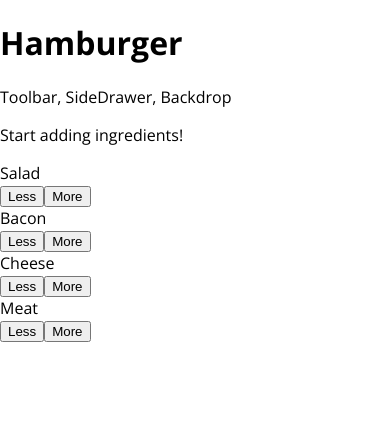
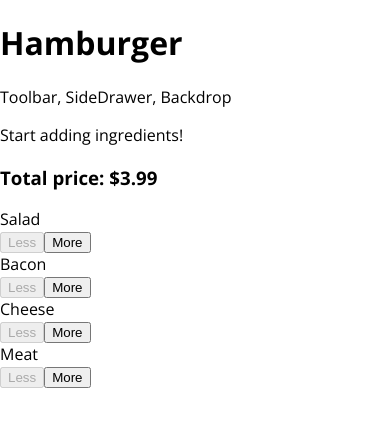
Before and after one commit to KevinTMtz/ReactApps, a React app in the folder Hamburger/: page / in a window 390 px wide. Shown: the top 426 px of the page. Built offline with nearby package versions, Linux system fonts and the light colour scheme.

Commit message:
Hamburger App: Added burger builder functionality.

```diff
--- a/Hamburger/src/Components/Burger/BuildControls/BuildControl/BuildControl.js
+++ b/Hamburger/src/Components/Burger/BuildControls/BuildControl/BuildControl.js
@@ -5,8 +5,16 @@ import classes from './BuildControl.css';
 const buildControl = (props) => (
   <div className={classes.BuildControl}>
     <div className={classes.Label}>{props.label}</div>
-    <button className={classes.Less}>Less</button>
-    <button className={classes.More}>More</button>
+    <button
+      className={classes.Less}
+      onClick={props.removed}
+      disabled={props.disabled}
+    >
+      Less
+    </button>
+    <button className={classes.More} onClick={props.added}>
+      More
+    </button>
   </div>
 );
 
--- a/Hamburger/src/Components/Burger/BuildControls/BuildControls.js
+++ b/Hamburger/src/Components/Burger/BuildControls/BuildControls.js
@@ -12,8 +12,15 @@ const controls = [
 
 const buildControls = (props) => (
   <div className={classes.BuildControls}>
+    <h3>Total price: ${props.price}</h3>
     {controls.map((control) => (
-      <BuildControl key={control.label} label={control.label} />
+      <BuildControl
+        key={control.label}
+        label={control.label}
+        added={() => props.ingredientAdded(control.type)}
+        removed={() => props.ingredientRemoved(control.type)}
+        disabled={props.disabled[control.type]}
+      />
     ))}
   </div>
 );
--- a/Hamburger/src/Containers/BurgerBuilder/BurgerBuilder.js
+++ b/Hamburger/src/Containers/BurgerBuilder/BurgerBuilder.js
@@ -4,14 +4,66 @@ import Aux from '../../Hoc/Aux';
 import Burger from '../../Components/Burger/Burger';
 import BuildControls from '../../Components/Burger/BuildControls/BuildControls';
 
+const INGREDIENT_PRICES = {
+  salad: 0.5,
+  cheese: 0.7,
+  meat: 1.5,
+  bacon: 0.5,
+};
+
 class BurgerBuilder extends Component {
-  state = { ingredients: { bacon: 0, salad: 0, cheese: 0, meat: 0 } };
+  state = {
+    ingredients: { bacon: 0, salad: 0, cheese: 0, meat: 0 },
+    totalPrice: 3.99,
+  };
+
+  addIngredientHandler = (type) => {
+    const newCount = this.state.ingredients[type] + 1;
+    const updatedIngredients = {
+      ...this.state.ingredients,
+    };
+    updatedIngredients[type] = newCount;
+    const newPrice = this.state.totalPrice + INGREDIENT_PRICES[type];
+    this.setState({
+      ingredients: updatedIngredients,
+      totalPrice: newPrice,
+    });
+  };
+
+  removeIngredientHandler = (type) => {
+    if (this.state.ingredients[type] <= 0) {
+      return;
+    }
+    const newCount = this.state.ingredients[type] - 1;
+    const updatedIngredients = {
+      ...this.state.ingredients,
+    };
+    updatedIngredients[type] = newCount;
+    const newPrice = this.state.totalPrice - INGREDIENT_PRICES[type];
+    this.setState({
+      ingredients: updatedIngredients,
+      totalPrice: newPrice,
+    });
+  };
 
   render() {
+    const disabledInfo = {
+      ...this.state.ingredients,
+    };
+
+    for (let key in disabledInfo) {
+      disabledInfo[key] = disabledInfo[key] <= 0;
+    }
+
     return (
       <Aux>
         <Burger ingredients={this.state.ingredients} />
-        <BuildControls />
+        <BuildControls
+          price={this.state.totalPrice.toFixed(2)}
+          ingredientAdded={this.addIngredientHandler}
+          ingredientRemoved={this.removeIngredientHandler}
+          disabled={disabledInfo}
+        />
       </Aux>
     );
   }
```
